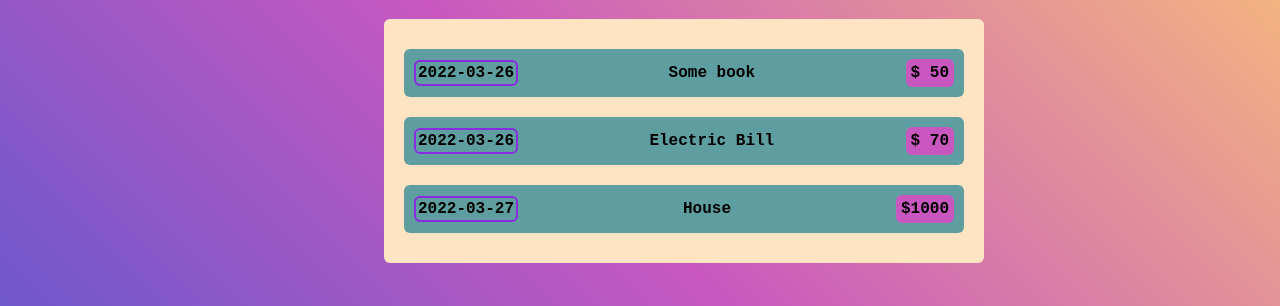
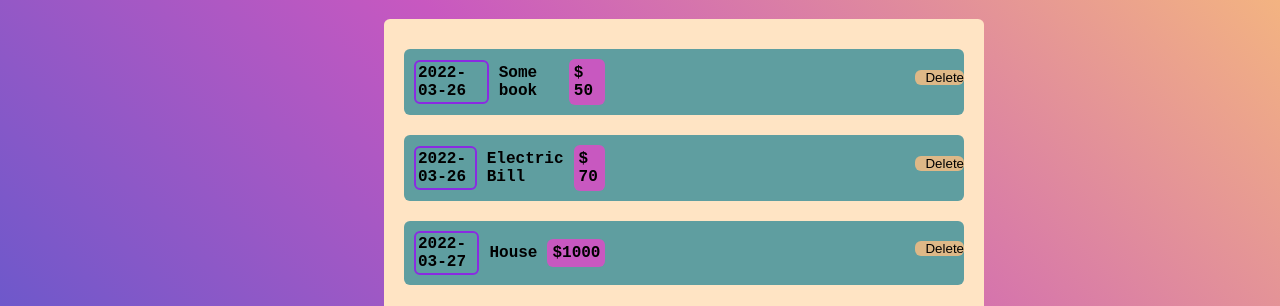
Before and after one commit to thanhduong0902/Big-Asignment-1, a React (Create React App) app: page / in a window 1280 px wide. Shown: the part 232-538 px from the top of the page. Built offline with nearby package versions, Linux system fonts and the light colour scheme; a web font is replaced by a local one.

Commit message:
Update ExpenseItem.js

```diff
--- a/src/components/ExpenseItem.js
+++ b/src/components/ExpenseItem.js
@@ -6,6 +6,9 @@ function ExpenseItem(props) {
       <div className="time">{props.date}</div>
       <div className="title">{props.text}</div>
       <div className="price">{props.price}</div>
+      <button className="delete" onClick={() => props.deleteItem(props.id)}>
+        Delete
+      </button>
     </div>
   );
 }
```
